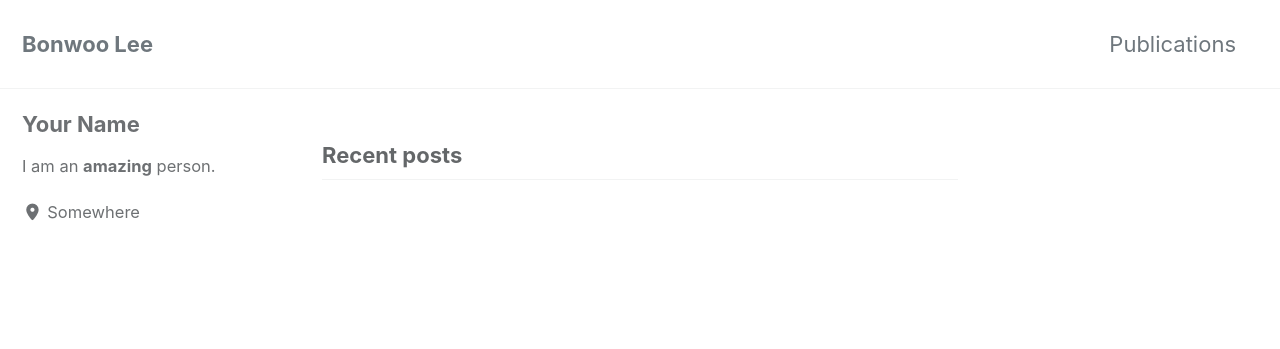
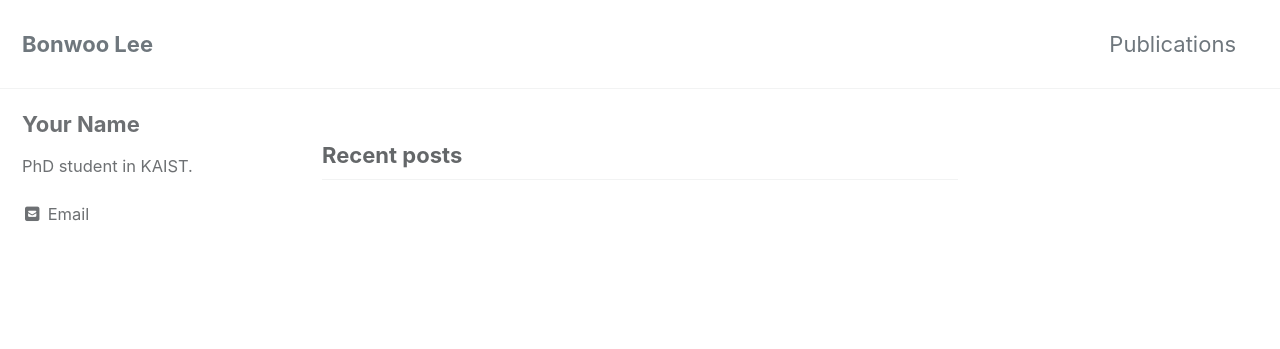
Before and after one commit to righthim/righthim.github.io, a Jekyll site: the page built from index.html, in a window 1280 px wide. Shown: the top 349 px of the page. Built offline with Jekyll 4.4.1, drawn with Linux system fonts in a browser that asks for light colours; cached includes are drawn as plain includes; the list of posts is cut into pages by our own code.

Commit message:
Update _config.yml

```diff
--- a/_config.yml
+++ b/_config.yml
@@ -115,9 +115,9 @@ analytics:
 author:
   name             : "Your Name"
   avatar           : # path of avatar image, e.g. "/assets/images/bio-photo.jpg"
-  bio              : "I am an **amazing** person."
-  location         : "Somewhere"
-  email            :
+  bio              : "PhD student in KAIST."
+  location         : #"Homepage in school website."
+  email            : "righthim@kaist.ac.kr"
   links:
     - label: "Email"
       icon: "fas fa-fw fa-envelope-square"
```
